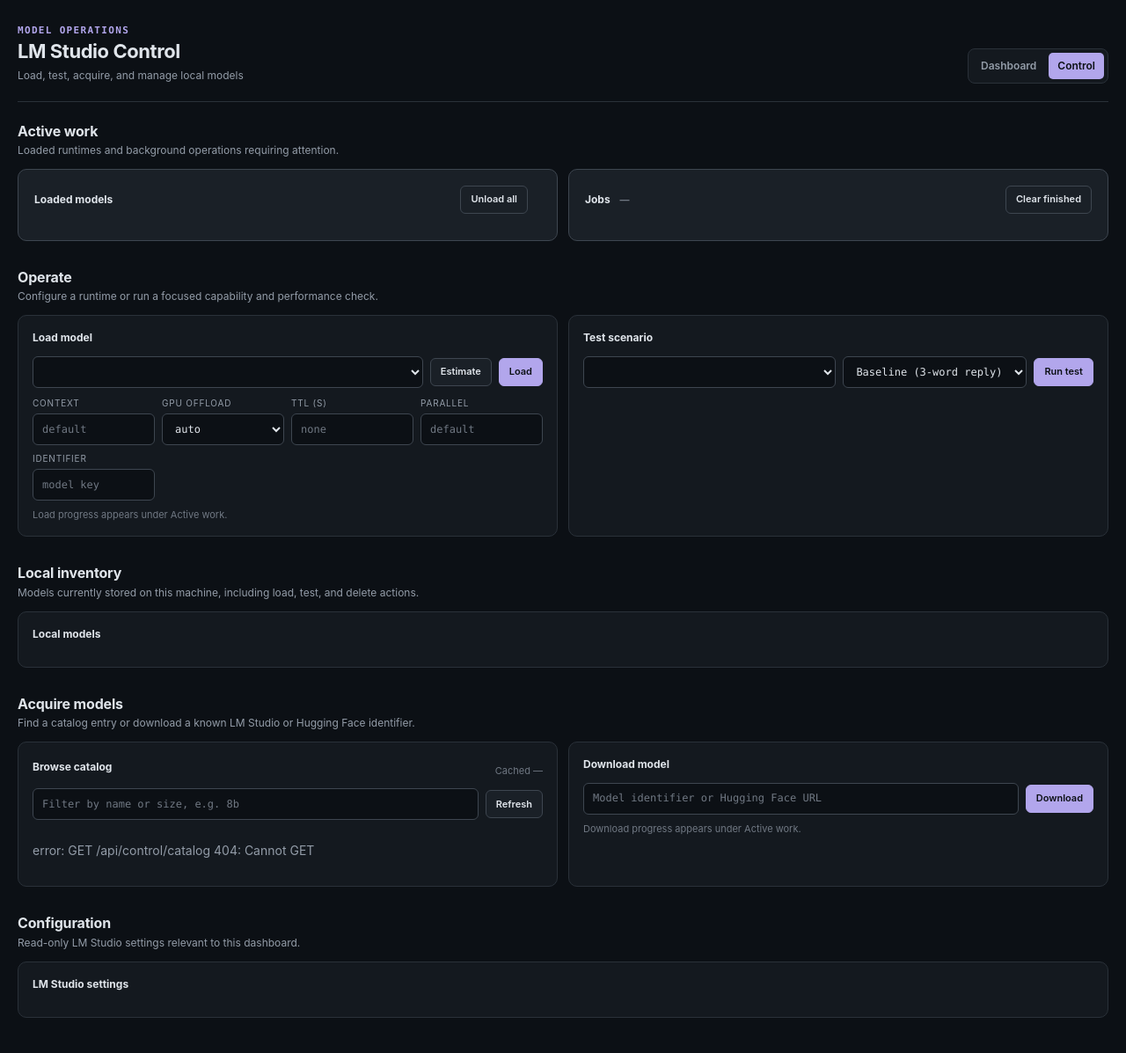
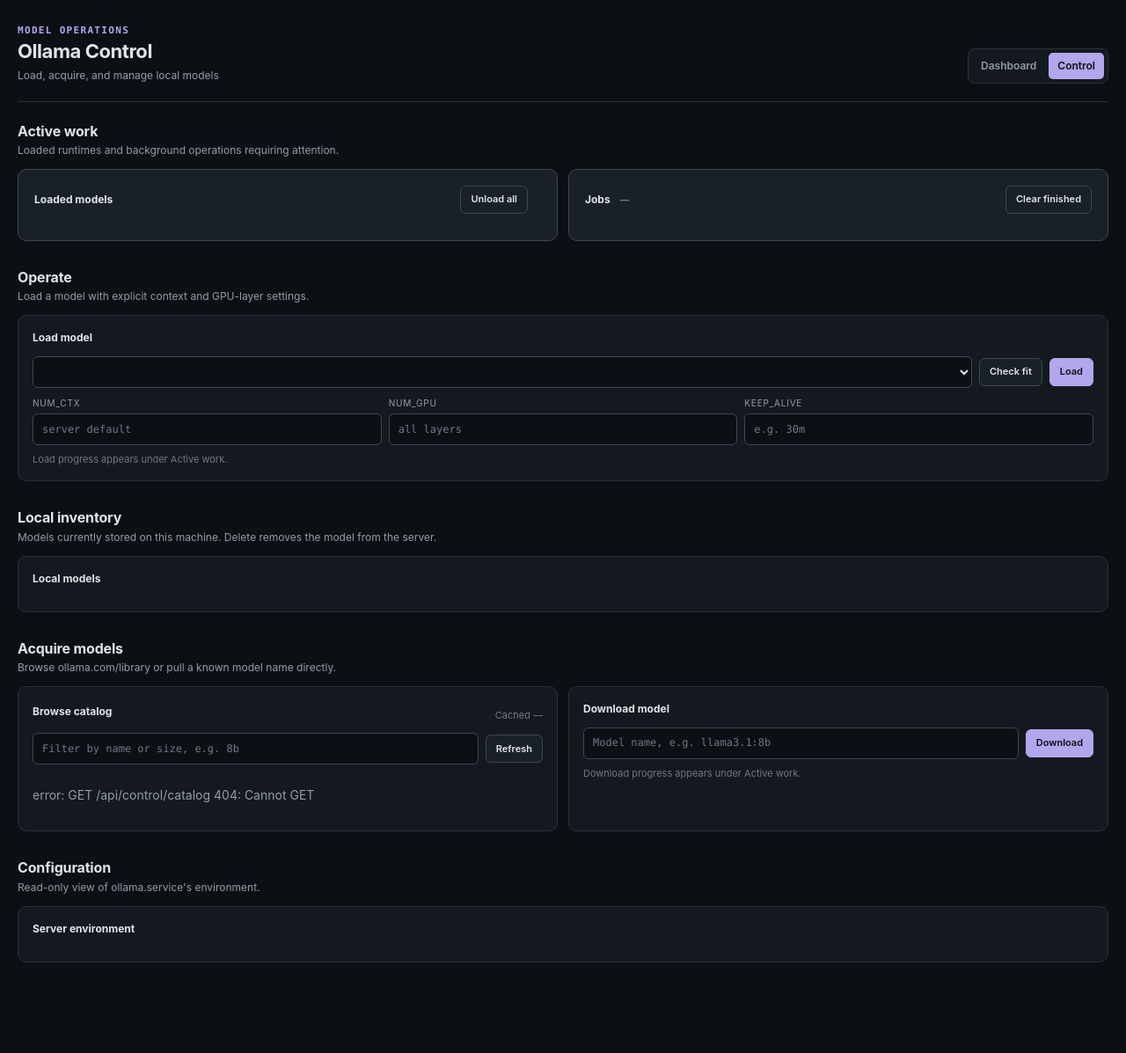
Before and after one commit to teclara/ollama-dashboard, a Python web app: template templates/control.html in a window 1280 px wide. Shown: the whole page at 88% size. After the commit the page ends 1094 px from the top, so only its background shows below. Run offline with Jinja, Linux system fonts and the light colour scheme; the template is opened without the code that fills it, so the values that code supplies are empty.

Commit message:
Rework the dashboard and control panel for Ollama
index.html: request table gains status, latency and client columns; the stats
card gains error rate and p50/p95/p99; a per-client breakdown replaces the model
activity panel, which had no data source once model names left the logs. Loaded
rows gain a GPU/CPU-spill badge from size vs size_vram. Two honesty affordances:
a stale-log banner so a dead follower is never shown as a live window, and a
lower-bound marker on the model store when it cannot be read.

control.html: benchmark panel removed; load options narrow to num_ctx, num_gpu
and keep_alive with the server-wide settings shown read-only beside them, since
Ollama has no per-load equivalent for those. Catalog rows gain descriptions and
clickable size tags.

The model column is labelled inferred: it comes from which model was resident
at the request's timestamp, not from the log line.

Co-Authored-By: Claude Opus 5 <noreply@anthropic.com>

```diff
--- a/templates/control.html
+++ b/templates/control.html
@@ -1,5 +1,5 @@
 <!doctype html>
-<html lang="en"><head><meta charset="utf-8"><meta name="viewport" content="width=device-width, initial-scale=1"><title>LM Studio Control</title>
+<html lang="en"><head><meta charset="utf-8"><meta name="viewport" content="width=device-width, initial-scale=1"><title>Ollama Control</title>
 <style>
   :root{color-scheme:dark;--bg:oklch(17% .012 255);--surface:oklch(21% .014 255);--surface-raised:oklch(24% .016 255);--border:oklch(31% .018 255);--border-strong:oklch(39% .02 255);--text:oklch(92% .01 255);--dim:oklch(69% .02 255);--muted:oklch(57% .02 255);--accent:oklch(78% .12 220);--accent2:oklch(76% .1 292);--good:oklch(78% .13 150);--warn:oklch(82% .13 85);--bad:oklch(75% .15 25);--radius:10px}
   *{box-sizing:border-box}
@@ -71,7 +71,7 @@
 <body>
 <div class="shell">
   <header class="masthead">
-    <div><p class="eyebrow">Model operations</p><h1>LM Studio Control</h1><div class="subtitle">Load, test, acquire, and manage local models</div></div>
+    <div><p class="eyebrow">Model operations</p><h1>Ollama Control</h1><div class="subtitle">Load, acquire, and manage local models</div></div>
     <nav aria-label="Primary"><a href="/">Dashboard</a><a href="/control" class="active" aria-current="page">Control</a></nav>
   </header>
   <main>
@@ -83,53 +83,39 @@
       </div>
     </section>
     <section aria-labelledby="operate-title">
-      <div class="section-head"><h2 id="operate-title">Operate</h2><p>Configure a runtime or run a focused capability and performance check.</p></div>
-      <div class="grid-2">
+      <div class="section-head"><h2 id="operate-title">Operate</h2><p>Load a model with explicit context and GPU-layer settings.</p></div>
+      <div>
         <div class="card"><h3>Load model</h3>
-          <div class="row" style="margin-bottom:10px"><select id="load-model" class="grow" aria-label="Model to load"></select><button id="estimate-btn">Estimate</button><button class="primary" id="load-btn">Load</button></div>
+          <div class="row" style="margin-bottom:10px"><select id="load-model" class="grow" aria-label="Model to load"></select><button id="fit-btn">Check fit</button><button class="primary" id="load-btn">Load</button></div>
           <div class="opts">
-            <label>Context<input id="load-ctx" type="number" min="1" placeholder="default"></label>
-            <label>GPU offload<select id="load-gpu"><option value="">auto</option><option value="max">max</option><option value="off">off</option><option value="0.5">0.5</option></select></label>
-            <label>TTL (s)<input id="load-ttl" type="number" min="1" placeholder="none"></label>
-            <label>Parallel<input id="load-par" type="number" min="1" placeholder="default"></label>
-            <label>Identifier<input id="load-id" placeholder="model key"></label>
+            <label>num_ctx<input id="load-ctx" type="number" min="1" placeholder="server default"></label>
+            <label>num_gpu<input id="load-gpu" type="number" min="0" placeholder="all layers"></label>
+            <label>keep_alive<input id="load-ttl" placeholder="e.g. 30m"></label>
           </div>
-          <div id="estimate-out"></div><div class="meta">Load progress appears under Active work.</div>
-        </div>
-        <div class="card"><h3>Test scenario</h3>
-          <div class="row" style="margin-bottom:10px"><select id="test-model" class="grow" aria-label="Model to test"></select><select id="test-scenario" aria-label="Test scenario"></select><button class="primary" id="run-test">Run test</button></div>
-          <textarea id="test-custom" placeholder="Custom prompt" aria-label="Custom prompt" style="display:none"></textarea><div id="test-result" style="margin-top:12px"></div>
+          <div id="fit-out"></div>
+          <div id="server-opts" class="meta" style="text-align:left"></div>
+          <div class="meta">Load progress appears under Active work.</div>
         </div>
       </div>
     </section>
     <section aria-labelledby="inventory-title">
-      <div class="section-head"><h2 id="inventory-title">Local inventory</h2><p>Models currently stored on this machine, including load, test, and delete actions.</p></div>
+      <div class="section-head"><h2 id="inventory-title">Local inventory</h2><p>Models currently stored on this machine. Delete removes the model from the server.</p></div>
       <div class="card table-region"><h3>Local models</h3><div id="library"></div></div>
     </section>
     <section aria-labelledby="acquire-title">
-      <div class="section-head"><h2 id="acquire-title">Acquire models</h2><p>Find a catalog entry or download a known LM Studio or Hugging Face identifier.</p></div>
+      <div class="section-head"><h2 id="acquire-title">Acquire models</h2><p>Browse ollama.com/library or pull a known model name directly.</p></div>
       <div class="grid-2">
         <div class="card"><div class="card-head"><h3>Browse catalog</h3><span class="meta">Cached <span id="cat-age">—</span></span></div><div class="row" style="margin-bottom:10px"><input id="cat-search" class="grow" aria-label="Filter model catalog" placeholder="Filter by name or size, e.g. 8b"><button id="cat-refresh">Refresh</button></div><div id="catalog" style="max-height:520px;overflow-y:auto"></div></div>
-        <div class="card"><h3>Download model</h3><div class="row"><input id="dl-name" class="grow" aria-label="Model identifier" placeholder="Model identifier or Hugging Face URL"><button class="primary" id="dl-btn">Download</button></div><div class="meta">Download progress appears under Active work.</div></div>
+        <div class="card"><h3>Download model</h3><div class="row"><input id="dl-name" class="grow" aria-label="Model identifier" placeholder="Model name, e.g. llama3.1:8b"><button class="primary" id="dl-btn">Download</button></div><div class="meta">Download progress appears under Active work.</div></div>
       </div>
     </section>
     <section aria-labelledby="settings-title">
-      <div class="section-head"><h2 id="settings-title">Configuration</h2><p>Read-only LM Studio settings relevant to this dashboard.</p></div>
-      <div class="card table-region"><h3>LM Studio settings</h3><div id="config"></div></div>
+      <div class="section-head"><h2 id="settings-title">Configuration</h2><p>Read-only view of ollama.service's environment.</p></div>
+      <div class="card table-region"><h3>Server environment</h3><div id="config"></div></div>
     </section>
   </main>
 </div>
 <script>
-const SCENARIOS = {
-  baseline:  "Baseline (3-word reply)",
-  reasoning: "Reasoning (bat & ball)",
-  coding:    "Coding (is_prime)",
-  needle29k: "Needle in 29K context",
-  tool_call: "Tool calling (weather)",
-  abliter:   "Abliteration probe",
-  custom:    "Custom prompt",
-};
-
 const el = id => document.getElementById(id);
 function ce(tag, opts={}, children=[]){
   const e = document.createElement(tag);
@@ -167,24 +153,31 @@ async function refresh(){
   try{
     const s = await api('GET', '/api/state');
 
-    // Loaded models. Unload takes the instance identifier, which differs from
-    // the model key whenever the model was loaded with --identifier.
+    // Loaded models. Ollama identifies a loaded model by its name; there is no
+    // separate instance identifier the way LM Studio had.
     if(!s.loaded.length){ el('loaded').replaceChildren(ce('div',{cls:'empty',text:'no models loaded'})); }
     else {
       const t = ce('table');
-      t.appendChild(ce('tr',{},['identifier','model','ctx / max','par','ttl','status',''].map(h=>ce('th',{text:h}))));
+      t.appendChild(ce('tr',{},['model','placement','ctx','ttl',''].map(h=>ce('th',{text:h}))));
       for(const m of s.loaded){
         const btn = ce('button', {cls:'danger', text:'Unload'});
         btn.onclick = async () => {
           btn.disabled=true;
-          try{ await api('POST','/api/control/unload',{identifier:m.identifier}); }
+          try{ await api('POST','/api/control/unload',{model:m.model_key}); }
           catch(e){ alert(e.message); btn.disabled=false; }
           refresh();
         };
-        const ctx = m.context ? `${(m.context/1024).toFixed(0)}K / ${(m.max_context/1024).toFixed(0)}K` : '—';
-        const cells = [m.identifier, m.model_key, ctx, m.parallel ?? '—',
-                       m.ttl_s == null ? 'none' : fmtSecs(m.ttl_s), m.status || '—', ''];
-        const row = ce('tr',{},cells.map(c=>ce('td',{text:c==null?'—':String(c)})));
+        const ctx = m.context ? `${(m.context/1024).toFixed(0)}K` : '—';
+        const row = ce('tr',{},[
+          ce('td',{text:m.model_key}),
+          // size vs size_vram: when they differ, layers spilled to the CPU.
+          ce('td',{},[m.fully_gpu
+            ? ce('span',{cls:'pill good',text:'GPU'})
+            : ce('span',{cls:'pill warn',text:'CPU +'+fmtBytes(m.cpu_bytes)})]),
+          ce('td',{text:ctx}),
+          ce('td',{text:m.ttl_s == null ? 'none' : fmtSecs(m.ttl_s)}),
+          ce('td'),
+        ]);
         row.lastChild.replaceChildren(btn);
         t.appendChild(row);
       }
@@ -193,17 +186,20 @@ async function refresh(){
 
     // Local models
     const t = ce('table');
-    t.appendChild(ce('tr',{},['model','arch','params','quant','size','max ctx',''].map(h=>ce('th',{text:h}))));
-    const sel = el('test-model'), lsel = el('load-model');
-    const cur = sel.value, lcur = lsel.value;
-    sel.replaceChildren(); lsel.replaceChildren();
+    t.appendChild(ce('tr',{},['model','arch','params','quant','size','max ctx','',''].map(h=>ce('th',{text:h}))));
+    const lsel = el('load-model');
+    const lcur = lsel.value;
+    lsel.replaceChildren();
     for(const m of s.library){
       const actions = ce('td');
       const del = ce('button',{cls:'danger',text:'Delete'});
       del.onclick = () => confirmDelete(actions, del, m);
-      const test = ce('button',{text:'Test'});
-      test.onclick = () => { sel.value = m.model_key; el('test-scenario').value='baseline'; el('run-test').click(); };
-      actions.replaceChildren(del, ce('span',{text:' '}), test);
+      actions.replaceChildren(del);
+      const caps = ce('td');
+      for(const [flag,label] of [['vision','vision'],['tools','tools'],
+                                 ['thinking','thinking'],['embedding','embed']]){
+        if(m[flag]) caps.appendChild(ce('span',{cls:'pill dim',text:label,style:'margin-right:4px'}));
+      }
       const row = ce('tr',{},[
         ce('td',{text:m.model_key}),
         ce('td',{text:m.arch||'—'}),
@@ -211,33 +207,38 @@ async function refresh(){
         ce('td',{text:m.quant||'—'}),
         ce('td',{text:fmtBytes(m.size)}),
         ce('td',{text:m.max_context ? (m.max_context/1024).toFixed(0)+'K' : '—'}),
+        caps,
         actions,
       ]);
       if(m.loaded) row.firstChild.appendChild(ce('span',{cls:'pill good',text:'loaded',style:'margin-left:6px'}));
       t.appendChild(row);
-      sel.appendChild(ce('option',{text:m.model_key,attrs:{value:m.model_key}}));
       lsel.appendChild(ce('option',{text:m.model_key,attrs:{value:m.model_key}}));
     }
     el('library').replaceChildren(t);
-    if(cur && Array.from(sel.options).some(o=>o.value===cur)) sel.value = cur;
     if(lcur && Array.from(lsel.options).some(o=>o.value===lcur)) lsel.value = lcur;
 
-    // Settings (whitelisted keys only — never a raw dump)
+    // Server environment. The key set is not fixed — a user may add any
+    // OLLAMA_* variable — so this renders whatever arrived. Secret-shaped
+    // names are already redacted server-side.
     const cfg = s.settings || {};
     if(cfg.error){ el('config').replaceChildren(ce('div',{cls:'empty',text:'settings: '+cfg.error})); }
     else {
       const ct = ce('table');
-      ct.appendChild(ce('tr',{},['key','value'].map(h=>ce('th',{text:h}))));
-      const show = (k, v) => ct.appendChild(ce('tr',{},[
-        ce('td',{text:k}), ce('td',{text:v==null?'—':String(v),style:'color:#a78bfa'})]));
-      show('models folder', cfg.downloadsFolder);
-      const dcl = cfg.defaultContextLength;
-      show('default context', dcl && typeof dcl === 'object' ? dcl.value : dcl);
-      const g = cfg.modelLoadingGuardrails;
-      show('load guardrails', g && typeof g === 'object' ? g.mode : g);
-      show('local service', cfg.enableLocalService);
-      show('hf proxy', cfg.useHFProxy);
-      el('config').replaceChildren(ct, ce('div',{cls:'meta',text:cfg.path}));
+      ct.appendChild(ce('tr',{},['variable','value'].map(h=>ce('th',{text:h}))));
+      const keys = Object.keys(cfg).filter(k => k.startsWith('OLLAMA_')).sort();
+      if(!keys.length) ct.appendChild(ce('tr',{},[ce('td',{text:'—'}),ce('td',{text:'no OLLAMA_* variables set'})]));
+      for(const k of keys){
+        ct.appendChild(ce('tr',{},[
+          ce('td',{text:k}), ce('td',{text:String(cfg[k]),style:'color:#a78bfa'})]));
+      }
+      el('config').replaceChildren(ct, ce('div',{cls:'meta',text:'systemd unit: '+(cfg.unit||'—')}));
+      // Settings that exist server-wide and have no per-load equivalent, shown
+      // beside the load form so their absence there reads as "not per-load".
+      const so = el('server-opts');
+      if(so){
+        const par = cfg.OLLAMA_NUM_PARALLEL, max = cfg.OLLAMA_MAX_LOADED_MODELS;
+        so.textContent = `server-wide: num_parallel=${par ?? 'default'}, max_loaded=${max ?? 'default'}`;
+      }
     }
   } catch(e){ console.error(e); }
 }
@@ -309,8 +310,9 @@ async function refreshJobs(){
       card.appendChild(ce('div',{text:p.error || p.last_line || p.status || '—',
                                 style:'font-size:11px;color:var(--dim);margin-bottom:6px;word-break:break-word'}));
 
-      // `lms get` progress may be indeterminate; show a bar only when we have
-      // a real percentage or byte pair, otherwise the last line above stands in.
+      // Pull phases like "pulling manifest" and "verifying sha256 digest" carry
+      // no byte counts, so show a bar only when a real percentage or byte pair
+      // exists; otherwise the status line above stands in.
       const pct = p.total ? (p.completed/p.total*100) : (p.pct != null ? p.pct : null);
       if(pct != null && !p.done){
         card.appendChild(ce('div',{cls:'bar',style:'margin:6px 0'},[ce('div',{style:`width:${pct}%`})]));
@@ -337,16 +339,24 @@ el('jobs-clear').onclick = async () => {
 
 function loadOpts(){
   const v = id => { const s = el(id).value.trim(); return s === '' ? null : s; };
-  return {model: el('load-model').value, context: v('load-ctx'), gpu: v('load-gpu'),
-          ttl: v('load-ttl'), parallel: v('load-par'), identifier: v('load-id')};
+  return {model: el('load-model').value, context: v('load-ctx'),
+          gpu: v('load-gpu'), ttl: v('load-ttl')};
 }
-el('estimate-btn').onclick = async () => {
-  const out = el('estimate-out');
-  out.replaceChildren(ce('div',{cls:'empty',text:'estimating…'}));
+// Not an estimate: Ollama has no equivalent of `lms load --estimate-only`.
+// This compares the model's on-disk size to free VRAM and ignores KV cache
+// and context, so it is labelled a fit check rather than a prediction.
+el('fit-btn').onclick = async () => {
+  const out = el('fit-out');
+  out.replaceChildren(ce('div',{cls:'empty',text:'checking…'}));
   try{
-    const r = await api('POST','/api/control/load/estimate', loadOpts());
-    out.replaceChildren(r.ok ? ce('pre',{cls:'content',text:r.output})
-                             : ce('div',{cls:'empty',text:'error: '+r.error}));
+    const r = await api('POST','/api/control/load/fit', {model: el('load-model').value});
+    if(!r.ok){ out.replaceChildren(ce('div',{cls:'empty',text:'error: '+r.error})); return; }
+    out.replaceChildren(ce('div',{cls:'meta',style:'text-align:left'},[
+      ce('span',{cls:'pill '+(r.fits?'good':'warn'),
+                 text: r.fits ? 'fits' : 'may not fit'}),
+      ce('span',{text:` ${fmtBytes(r.model_bytes)} weights vs ${fmtBytes(r.free_bytes)} free VRAM `
+                       + '— excludes KV cache and context'}),
+    ]));
   } catch(e){ out.replaceChildren(ce('div',{cls:'empty',text:'error: '+e.message})); }
 };
 el('load-btn').onclick = async () => {
@@ -360,11 +370,17 @@ el('load-btn').onclick = async () => {
 // Catalog -------------------------------------------------------------------
 
 let CAT_DATA = [];
+function useName(name){
+  el('dl-name').value = name;
+  el('dl-name').scrollIntoView({block:'center'});
+  el('dl-name').focus();
+}
 function renderCatalog(){
   const q = (el('cat-search').value || '').toLowerCase().trim();
   const items = CAT_DATA.filter(m => {
     if(!q) return true;
-    const hay = (m.name + ' ' + m.slug + ' ' + m.sizes.join(' ')).toLowerCase();
+    const hay = (m.name + ' ' + m.slug + ' ' + m.description + ' '
+                 + m.sizes.join(' ') + ' ' + (m.capabilities||[]).join(' ')).toLowerCase();
     return q.split(/\s+/).every(t => hay.includes(t));
   });
   const wrap = el('catalog');
@@ -374,12 +390,23 @@ function renderCatalog(){
     const card = ce('div', {style:'border:1px solid var(--border);border-radius:6px;padding:10px;margin-bottom:6px;display:flex;justify-content:space-between;gap:8px;align-items:center'});
     const left = ce('div',{style:'flex:1;min-width:0'});
     left.appendChild(ce('div',{text:m.name,style:'color:var(--accent2);font-weight:600;font-size:13px'}));
-    left.appendChild(ce('div',{text:m.slug,style:'color:var(--dim);font-size:11px'}));
+    if(m.description){
+      left.appendChild(ce('div',{text:m.description,
+        style:'color:var(--dim);font-size:11px;margin-top:2px'}));
+    }
     const tags = ce('div',{style:'display:flex;flex-wrap:wrap;gap:4px;margin-top:6px'});
-    for(const s of m.sizes) tags.appendChild(ce('span',{cls:'pill dim',text:s}));
+    // Capabilities first, then parameter sizes: the sizes are what you click
+    // through to a concrete tag, the capabilities are what you filter on.
+    for(const c of (m.capabilities||[])) tags.appendChild(ce('span',{cls:'pill good',text:c}));
+    for(const s of m.sizes){
+      const tag = ce('button',{cls:'pill dim',text:s,
+        style:'cursor:pointer;border:0;font:inherit;font-size:10px;font-weight:600'});
+      tag.onclick = () => useName(`${m.slug}:${s}`);
+      tags.appendChild(tag);
+    }
     left.appendChild(tags);
     const b = ce('button',{text:'use',style:'font-size:10px'});
-    b.onclick = () => { el('dl-name').value = m.slug; el('dl-name').scrollIntoView({block:'center'}); el('dl-name').focus(); };
+    b.onclick = () => useName(m.slug);
     card.appendChild(left); card.appendChild(b);
     wrap.appendChild(card);
   }
@@ -412,54 +439,6 @@ el('dl-btn').onclick = async () => {
   } catch(e){ alert(e.message); }
 };
 
-// Scenarios -----------------------------------------------------------------
-
-const ssel = el('test-scenario');
-for(const [k,label] of Object.entries(SCENARIOS)){
-  ssel.appendChild(ce('option',{text:label,attrs:{value:k}}));
-}
-ssel.onchange = () => { el('test-custom').style.display = ssel.value === 'custom' ? 'block' : 'none'; };
-
-function stat(k,v){ return ce('span',{cls:'stat'},[ce('div',{cls:'k',text:k}), ce('div',{cls:'v',text:v==null?'—':String(v)})]); }
-
-el('run-test').onclick = async () => {
-  const model = el('test-model').value, scenario = el('test-scenario').value;
-  const custom = el('test-custom').value;
-  const out = el('test-result');
-  out.replaceChildren(ce('div',{cls:'empty',text:`running ${scenario} on ${model}…`}));
-  el('run-test').disabled = true;
-  try{
-    const r = await api('POST','/api/control/test',{model, scenario, custom_prompt:custom});
-    if(!r.ok){ out.replaceChildren(ce('div',{cls:'empty',text:'error: '+r.error})); return; }
-    const st = r.stats || {}, mi = r.model_info || {}, rt = r.runtime || {};
-    const tps = st.tokens_per_second != null ? st.tokens_per_second.toFixed(1)+' tok/s' : '—';
-    const items = [ce('div',{},[
-      stat('model', r.model),
-      stat('scenario', r.scenario),
-      stat('throughput', tps),
-      // time-to-first-token comes straight from LM Studio's stats block
-      stat('ttft', st.ttft_s != null ? (st.ttft_s*1000).toFixed(0)+' ms' : '—'),
-      stat('generated', `${st.completion_tokens} tok` + (st.reasoning_tokens ? ` (${st.reasoning_tokens} reasoning)` : '')),
-      stat('prompt', `${st.prompt_tokens} tok`),
-      stat('gen time', st.generation_s != null ? st.generation_s.toFixed(2)+'s' : '—'),
-      stat('wall', st.wall_seconds + 's'),
-      stat('stop', st.stop_reason),
-    ])];
-    if(mi.arch || rt.name){
-      items.push(ce('div',{cls:'meta',text:
-        `${mi.arch||'—'} · ${mi.quant||'—'} · ctx ${mi.context_length||'—'} · ${rt.name||''} ${rt.version||''}`.trim()}));
-    }
-    if(r.thinking) items.push(ce('div',{cls:'meta',text:'thinking',style:'margin-top:8px'}), ce('pre',{cls:'thinking',text:r.thinking}));
-    if(r.content)  items.push(ce('div',{cls:'meta',text:'content', style:'margin-top:8px'}), ce('pre',{cls:'content',text:r.content}));
-    if(r.tool_calls && r.tool_calls.length){
-      items.push(ce('div',{cls:'meta',text:'tool calls', style:'margin-top:8px'}));
-      items.push(ce('pre',{cls:'content',text:JSON.stringify(r.tool_calls,null,2)}));
-    }
-    out.replaceChildren(...items);
-  } catch(e){ out.replaceChildren(ce('div',{cls:'empty',text:'error: '+e.message})); }
-  finally{ el('run-test').disabled = false; }
-};
-
 refresh(); setInterval(refresh, 3000);
 refreshJobs(); setInterval(refreshJobs, 1000);
 </script>
```
Also changed, not shown: templates/index.html (+95 -50 lines).
